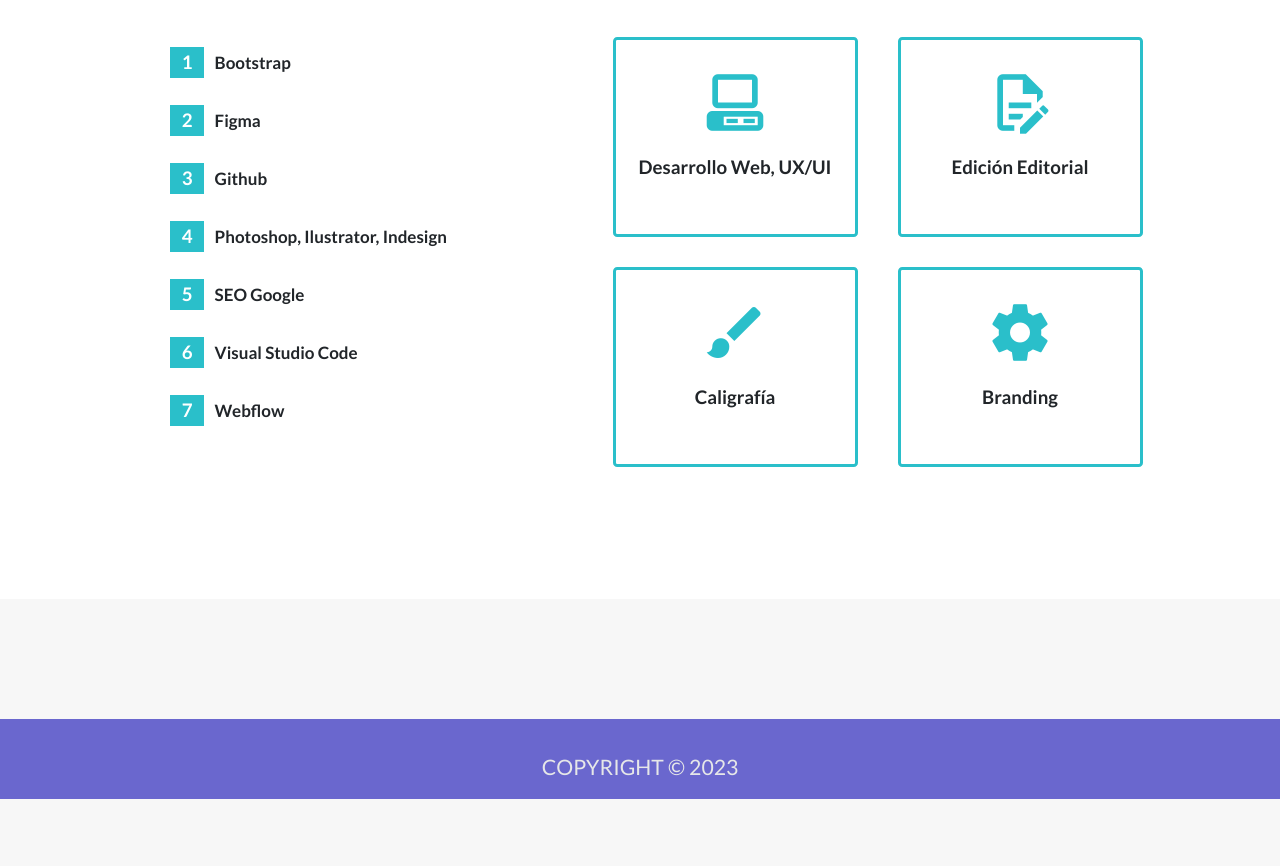
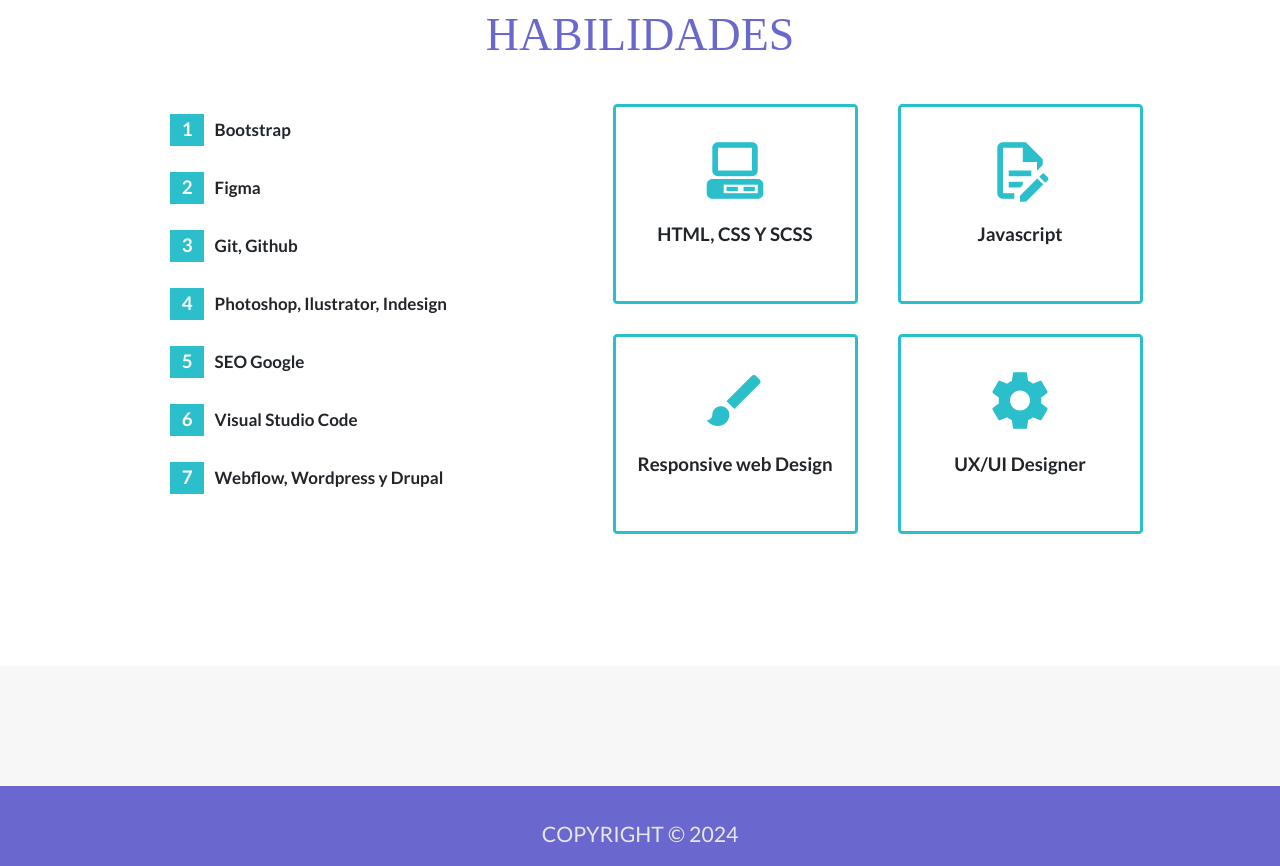
Before and after one commit to AnaliaSV/analiaSV, a website: page sobremi.html in a window 1280 px wide. Shown: the part 937-1803 px from the top of the page. Before the commit the page ends 1736 px from the top, so only its background shows below. Drawn offline with nearby package versions, Linux system fonts and the light colour scheme; a small style sheet from the web is missing; a web font is replaced by a local one.

Commit message:
cambios en la pagina sobre mi, y en los footer

```diff
--- a/sobremi.html
+++ b/sobremi.html
@@ -108,8 +108,8 @@
 				</div>
 				<div class="col-12 col-6 col-md-4 sobremi-texto">
 					<h2>Sobre mí</h2>
-					<h5>¡Hola! Me llamo Analia Serafini y soy diseñadora gráfica y desarrolladora frontend.</h5>
-					<p>Soy egresada de la Universidad de Buenos Aires. Pasé por varias experiencias laborales en relación de dependencia y freelance que me permitieron adquirir conocimientos de modo integral planificando y gestionando proyectos. Complementé mis conocimientos de desarrollo web la carrera de FrontEnd Developer y UX/UI en CoderHouse.
+					<h5>Hola! Soy Analia Serafini, desarrolladora Frontend con sólidos conocimientos de UX/UI.</h5>
+					<p>Lidero proyectos web fusionando diseño y desarrollo para crear experiencias digitales atractivas. Me gradué de Diseño Gráfico en la Universidad de Buenos Aires y continué mi formación en cursos de especialización. Mantengo mis habilidades actualizadas con las últimas tendencias. Apasionada por compartir experiencias, busco oportunidades en equipos innovadores.Te invito a conocer mi trabajo y contactarme para discutir nuevas oportunidades.
 					</p>
 					<div class="sobremi-footer">
 						<small>
@@ -152,7 +152,7 @@
 							<div class="lista-grid-numeracion"><div class="div-verde"> 2</div></div>
 							<div class="lista-grid">Figma</div>
 							<div class="lista-grid-numeracion"><div class="div-verde" >3</div></div>
-							<div class="lista-grid">Github</div>
+							<div class="lista-grid">Git, Github</div>
 							<div class="lista-grid-numeracion"><div class="div-verde" >4</div></div>
 							<div class="lista-grid">Photoshop, Ilustrator, Indesign</div>
 							<div class="lista-grid-numeracion"><div class="div-verde" >5</div></div>
@@ -160,7 +160,7 @@
 							<div class="lista-grid-numeracion"><div class="div-verde" >6</div></div>
 							<div class="lista-grid">Visual Studio Code</div>
 							<div class="lista-grid-numeracion"><div class="div-verde" >7</div></div>
-							<div class="lista-grid">Webflow</div>
+							<div class="lista-grid">Webflow, Wordpress y Drupal</div>
 						</div>
 					</div>
 				</div>
@@ -170,13 +170,13 @@
 							<div class="card card-habilidades">
 								<div class="card-body">
 									<h5 class="card-title"><i class="mdi mdi-desktop-classic"></i></h5>
-									<p class="card-text">Desarrollo Web, UX/UI</p>
+									<p class="card-text">HTML, CSS Y SCSS</p>
 								</div>
 							</div>
 							<div class="card card-habilidades">
 								<div class="card-body">
 									<h5 class="card-title"><i class="mdi mdi-file-document-edit-outline"></i></h5>
-									<p class="card-text">Edición Editorial</p>
+									<p class="card-text">Javascript</p>
 								</div>
 							</div>
 						</div>
@@ -184,13 +184,13 @@
 							<div class="card card-habilidades">
 								<div class="card-body">
 									<h5 class="card-title"><i class="mdi mdi-brush"></i></h5>
-									<p class="card-text">Caligrafía</p>
+									<p class="card-text">Responsive web Design</p>
 							</div>
 							</div>
 							<div class="card card-habilidades">
 								<div class="card-body">
 									<h5 class="card-title"><i class="mdi mdi-cog"></i></h5>
-									<p class="card-text">Branding</p>
+									<p class="card-text">UX/UI Designer</p>
 								</div>
 							</div>
 						</div>
@@ -200,7 +200,7 @@
 		</div>
 	</section>
 		<blockquote class="blockquote">
-			<p>Copyright &copy; 2023
+			<p>Copyright &copy; 2024
 		</blockquote>
 		<script src="js/jquery.slim.min.js"></script>
 		<script src="js/popper.min.js"></script>
```
Also changed, not shown: index.html (+1 -1 lines), portfolio.html (+1 -1 lines), servicios.html (+1 -1 lines).
